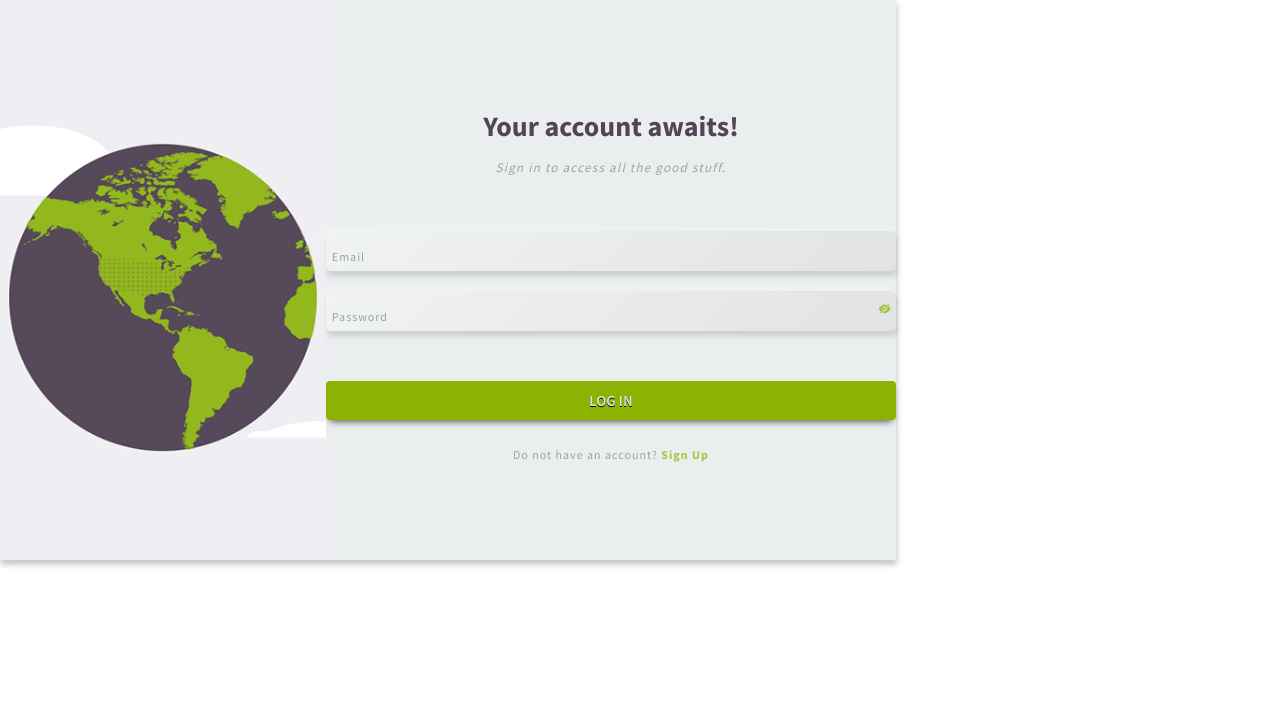
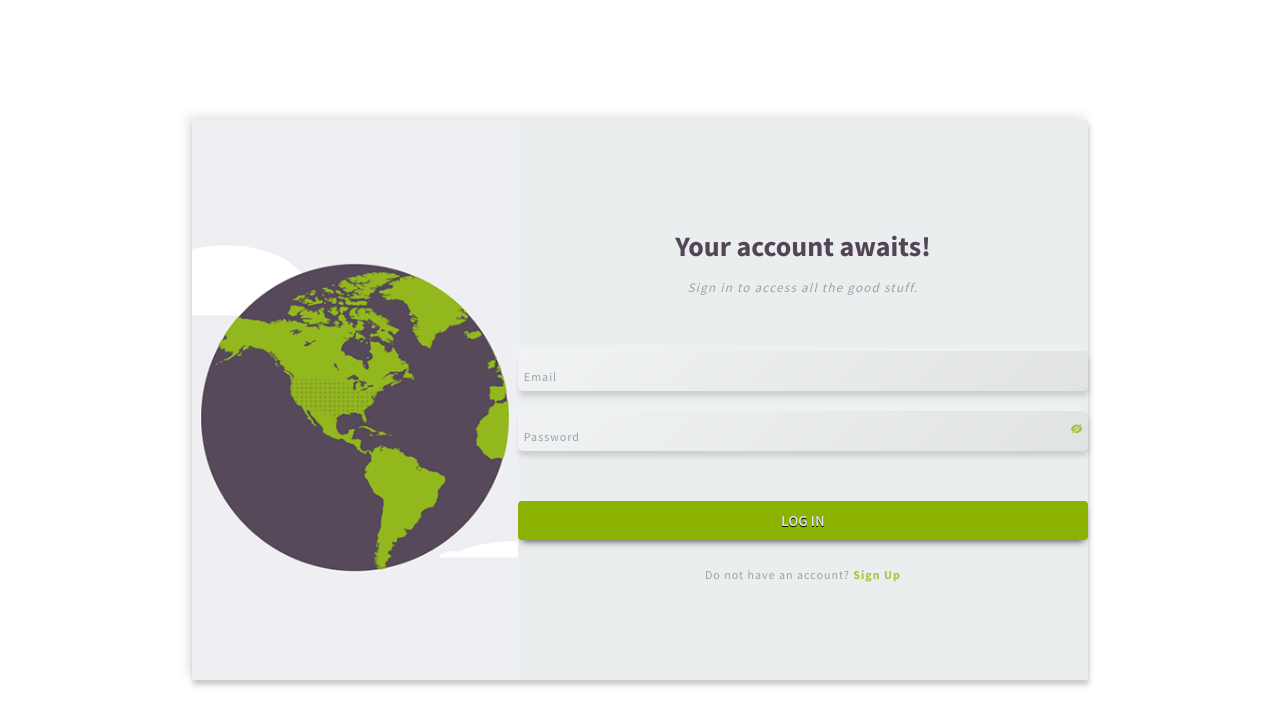
Before and after one commit to Mhamad-Raad/final-capstone-frontend, a React (Create React App) app: page /sign-in in a window 1280 px wide. Shown: the top 726 px of the page. Built offline with nearby package versions, Linux system fonts and the light colour scheme.

Commit message:
Fix the classname in session page

```diff
--- a/src/pages/SignIn.jsx
+++ b/src/pages/SignIn.jsx
@@ -20,7 +20,7 @@ const SignIn = () => {
 
   return (
     <section className="session-page">
-      <div className="overlay">
+      <div className="over-lay">
         <div className="form-container">
           <div className="image" />
           <div className="text-column">
```
